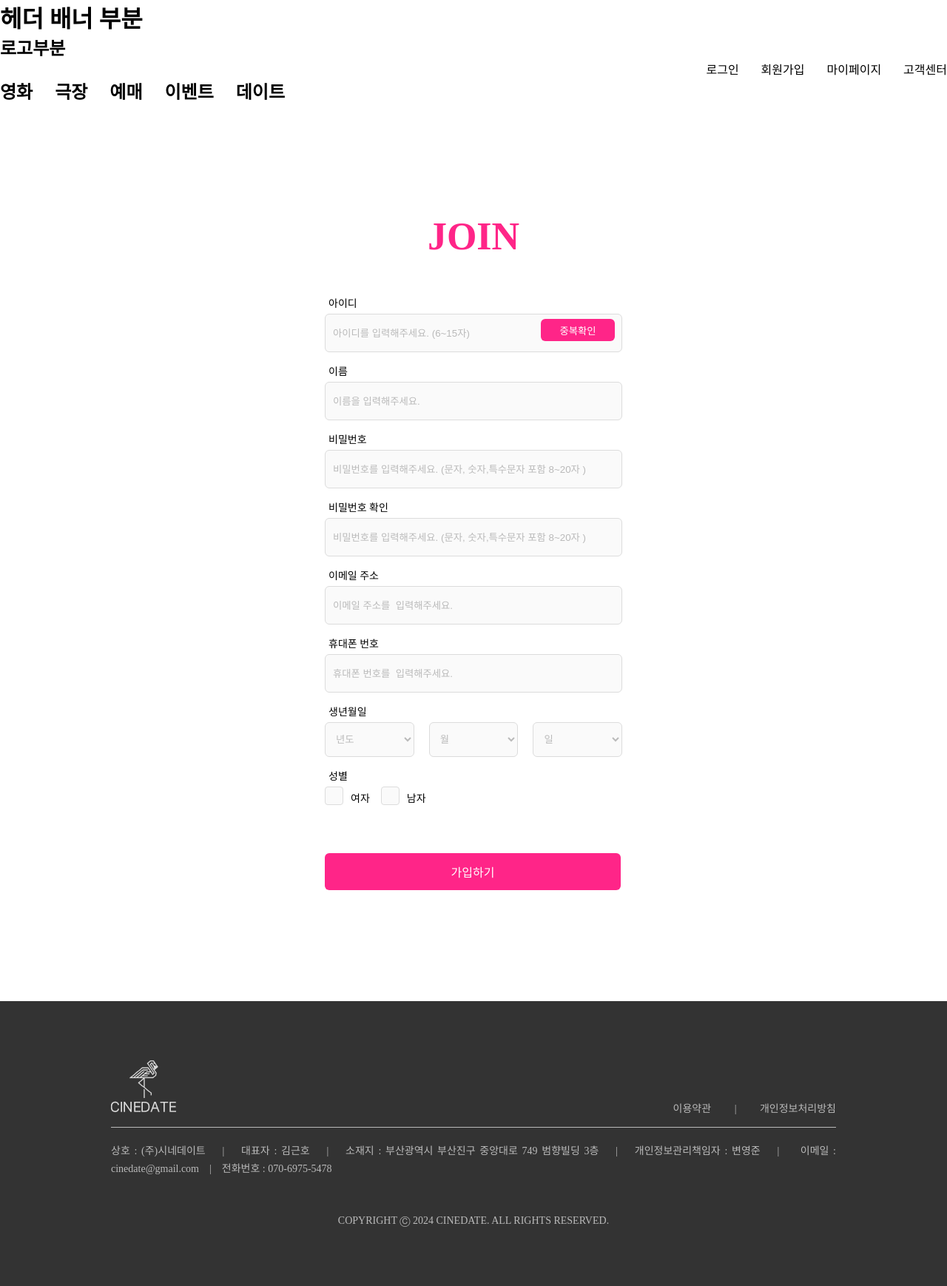
After one commit to 0jun01/CineDate, a Java web app: page /user/signUp in a window 1280 px wide. The commit adds this page. Shown: the whole page at 74% size. Run offline with Spring Boot 4, a stand-in JSP engine, Linux system fonts and the light colour scheme.

Commit message:
로그인, 로그아웃 레이아웃 완료 및 헤더 링크 수정

```diff
--- a/src/main/java/com/tenco/movie/controller/UserController.java
+++ b/src/main/java/com/tenco/movie/controller/UserController.java
@@ -13,7 +13,7 @@ public class UserController {
 	 */
 	@GetMapping("/signIn")
 	public String signIn() {
-		return "signIn";
+		return "user/signIn";
 	}
 	/**
 	 * 로그아웃
@@ -21,7 +21,7 @@ public class UserController {
 	 */
 	@GetMapping("/signUp")
 	public String signUp() {
-		return "signUp";
+		return "user/signUp";
 	}
 	/**
 	 * 카카오 소셜로그인
--- a/src/main/resources/application.yml
+++ b/src/main/resources/application.yml
@@ -19,7 +19,7 @@ spring:
   datasource:
     url: jdbc:mysql://192.168.0.46:3306/cinedate?serverTimezone=Asia/Seoul  #데이터 베이스 연결을 위한 URL을 설정 합니다.
     driver-class-name: com.mysql.cj.jdbc.Driver #드라이버 클래스를 설정 합니다.
-    username: ksh #사용자 ID를 지정
+    username: yhj #사용자 ID를 지정
     password: asd123 #DB 비밀번호 여기서는 빈 문자열로 설정
   sql:
     init:
--- /dev/null
+++ b/src/main/resources/static/css/common.css
@@ -0,0 +1,233 @@
+@charset "UTF-8";
+
+/**
+	공통 CSS
+**/
+* {
+	margin: 0;
+	padding: 0;
+}
+
+ul, li {
+	list-style: none;
+}
+
+a {
+	text-decoration: none;
+	color: inherit;
+}
+
+body {
+	font-family: 'NanumSquareNeo';
+}
+
+.btn {
+	cursor: pointer;
+}
+
+::placeholder {
+	color: #bababa;
+}
+
+.eng {
+	font-family: 'Tium';
+}
+
+.text-center {
+	text-align: center;
+}
+
+.text-left {
+	text-align: left;
+}
+
+#wrap {
+	position: relative;
+}
+
+#in--wrap {
+	width: 980px;
+	margin: auto;
+}
+
+.flex--wrap {
+	display: flex;
+	flex-direction: column;
+	align-items: center;
+}
+
+.top--title h1 {
+	color: #ff2588;
+	font-size: 52px;
+	margin-top: 150px;
+	margin-bottom: 50px;
+}
+
+.login--wrap {
+	display: flex;
+	flex-direction: column;
+}
+
+.login--wrap input {
+	margin-bottom: 15px;
+}
+
+.login--wrap input {
+	width: 380px;
+	height: 30px;
+	border: 1px solid #dcdcdc;
+	background-color: #fafafa;
+	border-radius: 6px;
+	padding: 10px;
+}
+
+#login--btn {
+	width: 400px;
+	height: 50px;
+	background-color: #ff2588;
+	color: #fff;
+	border: 0;
+	border-radius: 6px;
+	font-size: 16px;
+}
+
+#join--btn {
+	width: 400px;
+	height: 50px;
+	background-color: #ff2588;
+	color: #fff;
+	border: 0;
+	border-radius: 6px;
+	font-size: 16px;
+	margin-top: 50px;
+}
+
+.login--items {
+	margin: 50px 0 100px;
+}
+
+.social--login {
+	display: flex;
+	flex-direction: column;
+	gap: 10px;
+}
+
+.login--line {
+	color: #bababa;
+	background-color: #fff;
+	position: relative;
+	z-index: 9;
+	margin-bottom: 50px;
+}
+
+.login--line::after {
+	content: "";
+	width: 110px;
+	height: 1px;
+	background-color: #bababa;
+	position: absolute;
+	left: -122px;
+	top: 8px;
+	z-index: 0;
+}
+
+.login--line::before {
+	content: "";
+	width: 110px;
+	height: 1px;
+	background-color: #bababa;
+	position: absolute;
+	left: 155px;
+	top: 8px;
+	z-index: 0;
+}
+
+.social--google {
+	border: 1px solid #bababa;
+	border-radius: 6px;
+	height: 49px;
+}
+
+/**
+ 회원가입 CSS start
+ **/
+label {
+	font-size: 14px;
+	margin: 0 0 5px 5px;
+}
+
+.join--btn {
+	display: flex;
+	position: relative;
+	flex-direction: column;
+}
+
+.duplication {
+	position: absolute;
+	width: 100px;
+	height: 30px;
+	border: 0;
+	border-radius: 6px;
+	top: 32px;
+	right: 10px;
+	color: #fff;
+	background-color: #ff2588;
+}
+
+.select--birth {
+	display: flex;
+	justify-content: space-between;
+	margin-bottom: 15px;
+}
+
+.birth {
+	width: 30%;
+	height: 47px;
+	border: 1px solid #dcdcdc;
+	color: #bababa;
+	background-color: #fafafa;
+	border-radius: 6px;
+	padding: 10px;
+}
+
+.birth option {
+	font-family: 'NanumSquareNeo';
+}
+
+.gender--box {
+	display: flex;
+}
+
+.gender--items {
+	font-size: 14px;
+	margin: 5px 15px 0 10px;
+}
+
+.gender--box input[type="radio"] {
+	appearance: none;
+	-webkit-appearance: none;
+	width: 25px;
+	height: 25px;
+	border: 1px solid #dcdcdc;
+	background-color: #fafafa;
+	position: relative;
+	border-radius: 4px;
+}
+
+.gender--box input[type="radio"]:checked {
+	background-color: #ff2588;
+	border: 1px solid #ff2588
+}
+
+.gender--box input[type="radio"]:checked::after {
+	content: '';
+	display: block;
+	width: 10px;
+	height: 15px;
+	border: solid #fff;
+	border-width: 0 4px 4px 0;
+	position: absolute;
+	top: 50%;
+	left: 50%;
+	transform: translate(-50%, -74%) rotate(45deg);
+}
--- /dev/null
+++ b/src/main/resources/static/css/footer.css
@@ -0,0 +1,32 @@
+@charset "UTF-8";
+
+footer {
+	width: 100%;
+	margin-top: 150px;
+	padding: 80px 0;
+	color: #bababa;
+	background-color: #333;
+	font-size: 14px;
+}
+
+.footer--top {
+	border-bottom: 1px solid #bababa;
+	padding-bottom: 2dvh;
+	display: flex;
+	align-items: flex-end;
+	justify-content: space-between;
+}
+
+.footer--middle {
+	padding-top: 20px;
+	line-height: 24px;
+	text-align: justify;
+}
+
+.copyright {
+	display: block;
+	font-size: 14px;
+	text-align: center;
+	margin-top: 50px;
+	text-transform: uppercase;
+}
--- a/src/main/webapp/WEB-INF/view/layout/footer.jsp
+++ b/src/main/webapp/WEB-INF/view/layout/footer.jsp
@@ -1,5 +1,4 @@
-<%@ page language="java" contentType="text/html; charset=UTF-8"
-    pageEncoding="UTF-8"%>
+<%@ page language="java" contentType="text/html; charset=UTF-8" pageEncoding="UTF-8"%>
 <!DOCTYPE html>
 <html>
 <head>
@@ -8,32 +7,24 @@
 </head>
 <body>
 
-		<!-- <footer> -->
-
-         <div class="foo--ter" style="background-color: #f0f0f0;">
-
-            <div class="푸터css만들자~">
-                <p class="logo">여따가 로고 함 박아주고</p>
-                <h2>CINEDATE</h2>
-                <div class="푸터css만들자~">
-                    <ul style="display: flex; justify-content: flex-end; margin: 20px; padding: 20px; gap: 30px;">
-                        <li><a href="#" target="_blank">회사소개</a></li>
-                        <li><a href="#">이용약관</a></li>
-                        <li><a href="#" class="뽀인뜨넣는곳">개인정보처리방침</a></li>
-                    </ul>
-                </div>
-                <div class="address">
-                    <address>부산광역시 부산진구 중앙대로 749 범양빌딩 3층 C4</address>
-                    <p class="푸터css만들자~">
-                        <span>대표이사 : 김근호</span>
-                        <br>
-                        <span>사업자등록번호 : 123-45-67890</span>
-                        <span>통신판매업신고번호 :
-                            9876-부산진구-1234</span>
-                    </p>
-       footer_area (성후가 만듬)
-         </div>
-        <!-- </footer> -->
+	<!-- footer start -->
+	<footer>
+		<div id="in--wrap">
+			<div class="footer--top">
+				<div class="footer--logo">
+					<img src="/img/footer_logo.png" alt="하단 로고">
+				</div>
+				<div class="footer--tems">
+					<span><a href="">이용약관</a></span> <span>&nbsp;&nbsp;&nbsp;&nbsp;&nbsp;&nbsp;&nbsp;&nbsp;|&nbsp;&nbsp;&nbsp;&nbsp;&nbsp;&nbsp;&nbsp;&nbsp;</span> <span><a href="">개인정보처리방침</a></span>
+				</div>
+			</div>
+			<div class="footer--middle">상호 : (주)시네데이트&nbsp;&nbsp;&nbsp;&nbsp;|&nbsp;&nbsp;&nbsp;&nbsp;대표자 : 김근호&nbsp;&nbsp;&nbsp;&nbsp;|&nbsp;&nbsp;&nbsp;&nbsp;소재지 : 부산광역시 부산진구 중앙대로
+				749 범향빌딩 3층&nbsp;&nbsp;&nbsp;&nbsp;|&nbsp;&nbsp;&nbsp;&nbsp;개인정보관리책임자 : 변영준&nbsp;&nbsp;&nbsp;&nbsp;|&nbsp;&nbsp;&nbsp;&nbsp; 이메일 :
+				cinedate@gmail.com&nbsp;&nbsp;&nbsp;&nbsp;|&nbsp;&nbsp;&nbsp;&nbsp;전화번호 : 070-6975-5478</div>
+			<span class="copyright eng">copyright ⓒ 2024 cinedate. all rights reserved.</span>
+		</div>
+	</footer>
+	<!-- footer end -->
 
 </body>
 </html>
--- a/src/main/webapp/WEB-INF/view/layout/header.jsp
+++ b/src/main/webapp/WEB-INF/view/layout/header.jsp
@@ -3,7 +3,11 @@
 <html>
 <head>
 <meta charset="UTF-8">
-<title>cineDate</title>
+<title>CineDate</title>
+<link href="/css/common.css" rel="stylesheet">
+<link href="/css/header.css" rel="stylesheet">
+<link href="/css/footer.css" rel="stylesheet">
+<link rel="icon" type="image/png" sizes="32x32" href="/img/favicon.ico">
 </head>
 <body>
 
@@ -16,9 +20,9 @@
 		<div class="contents">
 		<h2><a href="/home">로고부분</a></h2>
 			<ul class="memberinfo-wrap" style="display: flex; justify-content: flex-end; gap: 30px;">
-				<li><a href="/home/signIn"><span>로그인</span></a></li>
-				<li><a href="/home/signUp"><span>회원가입</span></a></li>
-				<li><a href="/home/myPage"><span>마이페이지</span></a></li>
+					<li><a href="/user/signIn"><span>로그인</span></a></li>
+					<li><a href="/user/signUp"><span>회원가입</span></a></li>
+					<li><a href="/home/myPage"><span>마이페이지</span></a></li>
 				<li><a href="/home/CS"><span>고객센터</span></a></li>
 			</ul>
 			</div>
--- /dev/null
+++ b/src/main/webapp/WEB-INF/view/user/signUp.jsp
@@ -0,0 +1,46 @@
+<%@ page language="java" contentType="text/html; charset=UTF-8" pageEncoding="UTF-8"%>
+<%@ include file="/WEB-INF/view/layout/header.jsp"%>
+
+<div id="wrap">
+	<div id="in--wrap">
+		<div class="flex--wrap">
+			<div class="top--title">
+				<h1 class="text-center eng">JOIN</h1>
+			</div>
+
+			<form action="" method="">
+				<div class="login--wrap">
+					<div class="join--btn">
+						<label for="id">아이디</label> <input type="text" id="id" name="id" placeholder="아이디를 입력해주세요. (6~15자)">
+						<button class="duplication">
+							<a href="">중복확인</a>
+						</button>
+					</div>
+
+					<label for="name">이름</label> <input type="text" id="name" name="name" placeholder="이름을 입력해주세요."> <label for="password">비밀번호</label> <input type="password"
+						id="password" name="password" placeholder="비밀번호를 입력해주세요. (문자, 숫자,특수문자 포함 8~20자 )"> <label for="passwordEnter">비밀번호 확인</label> <input type="password"
+						id="passwordEnter" name="passwordEnter" placeholder="비밀번호를 입력해주세요. (문자, 숫자,특수문자 포함 8~20자 )"> <label for="email">이메일 주소</label> <input type="email" id="email"
+						name="email" placeholder="이메일 주소를  입력해주세요."> <label for="phone">휴대폰 번호</label> <input type="number" id="phone" name="phone" placeholder="휴대폰 번호를  입력해주세요."> <label
+						for="birth">생년월일</label>
+					<div class="select--birth" id="info--birth">
+						<select class="birth" id="year" name="birth">
+							<option disabled selected>년도</option>
+						</select> <select class="birth" id="month" name="birth">
+							<option disabled selected>월</option>
+						</select> <select class="birth" id="day" name="birth">
+							<option disabled selected>일</option>
+						</select>
+					</div>
+
+					<label for="gender">성별</label>
+					<div class="gender--box">
+						<input type="radio" id="female" name="gender"><span class="gender--items">여자</span> <input type="radio" id="male" name="gender"><span class="gender--items">남자</span>
+					</div>
+
+					<button type="submit" class="btn" id="join--btn">가입하기</button>
+				</div>
+			</form>
+		</div>
+	</div>
+
+	<%@ include file="/WEB-INF/view/layout/footer.jsp"%>
```
Also changed, not shown: src/main/resources/static/css/font.css (added, +37 -0 lines), src/main/webapp/WEB-INF/view/user/signIn.jsp (added, +40 -0 lines), src/main/resources/static/img/favicon.ico (added), src/main/resources/static/img/footer_logo.png (added), src/main/resources/static/img/google.png (added), src/main/resources/static/img/kakao.png (added), src/main/resources/static/img/logo.png (added), src/main/resources/static/img/naver.png (added).
